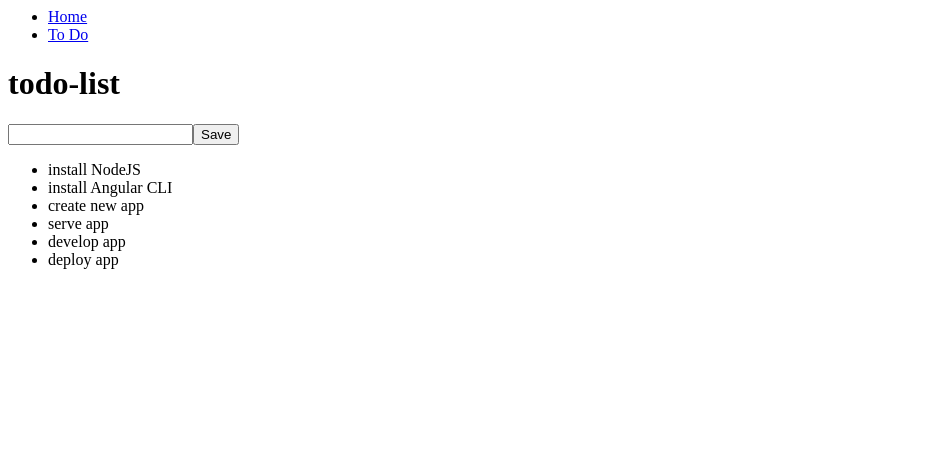
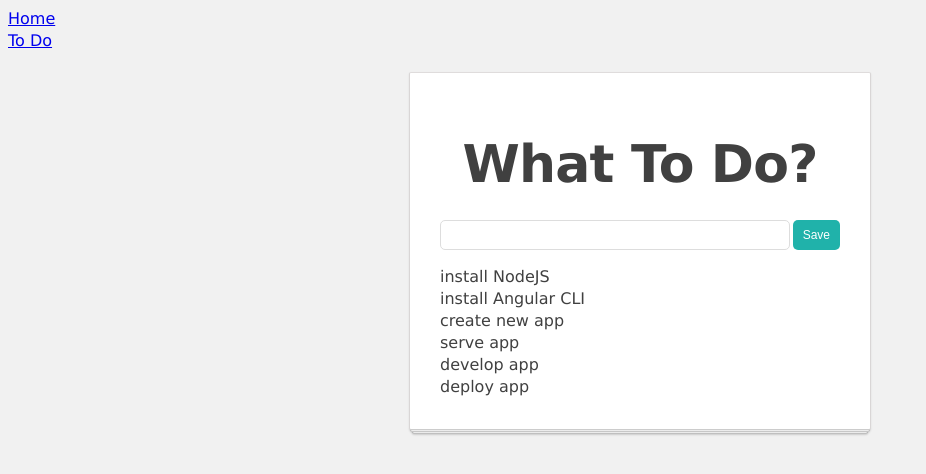
Before and after one commit to mtrijsel/ng-simple-todo, an Angular app: page /todo in a window 1280 px wide. Shown: the top 474 px of the page, without its empty margins (0-926 px from the left). Built offline with nearby package versions, Linux system fonts and the light colour scheme.

Commit message:
7 files modified

```diff
--- a/src/app/todo/todo-input.component.css
+++ b/src/app/todo/todo-input.component.css
@@ -0,0 +1,15 @@
+.todo-input {
+  padding: 4px 10px 4px;
+  font-size: 16px;
+  font-family: "Lucida Grande", Verdana, sans-serif;
+  line-height: 20px;
+  border: solid 1px #dddddd;
+  border-radius: 5px;
+  flex-grow: 1;
+}
+
+:host(:not([hidden])) {
+  display: flex;
+  justify-content: space-between;
+  flex-grow: 1;
+}
--- a/src/app/todo/todo-input.component.html
+++ b/src/app/todo/todo-input.component.html
@@ -1,6 +1,8 @@
 <input
+  class="todo-input"
   #inputElementRef
+  [value]="title"
   (keyup.enter)="changeTitle(inputElementRef.value)"
 />
 
-<button (click)="changeTitle(inputElementRef.value)">Save</button>
+<button class="btn" (click)="changeTitle(inputElementRef.value)">Save</button>
--- a/src/app/todo/todo-input.component.ts
+++ b/src/app/todo/todo-input.component.ts
@@ -7,6 +7,7 @@ import { Component, EventEmitter, OnInit, Output } from "@angular/core";
 })
 export class TodoInputComponent implements OnInit {
   @Output() submit: EventEmitter<string> = new EventEmitter();
+  title: string = "";
 
   constructor() {}
 
@@ -14,5 +15,6 @@ export class TodoInputComponent implements OnInit {
 
   changeTitle(title: string): void {
     this.submit.emit(title);
+    this.title = "";
   }
 }
--- a/src/app/todo/todo.component.css
+++ b/src/app/todo/todo.component.css
@@ -0,0 +1,39 @@
+.todo-app {
+  position: relative;
+  width: 400px;
+  padding: 30px 30px 15px;
+  background: white;
+  border: 1px solid;
+  border-color: #dfdcdc #d9d6d6 #ccc;
+  border-radius: 2px;
+  -webkit-box-shadow: 0 1px 2px rgba(0, 0, 0, 0.1);
+  box-shadow: 0 1px 2px rgba(0, 0, 0, 0.1);
+  margin: 20px auto;
+}
+
+.todo-app::before, .todo-app::after {
+  content: '';
+  position: absolute;
+  z-index: -1;
+  height: 4px;
+  background: white;
+  border: 1px solid #ccc;
+  border-radius: 2px;
+}
+
+.todo-app::after {
+  bottom: -3px;
+  left: 0;
+  right: 0;
+  -webkit-box-shadow: 0 1px 2px rgba(0, 0, 0, 0.1);
+  box-shadow: 0 1px 2px rgba(0, 0, 0, 0.1);
+}
+
+.todo-app::before {
+  bottom: -5px;
+  left: 2px;
+  right: 2px;
+  border-color: #c4c4c4;
+  -webkit-box-shadow: 0 1px 2px rgba(0, 0, 0, 0.15);
+  box-shadow: 0 1px 2px rgba(0, 0, 0, 0.15);
+}
--- a/src/app/todo/todo.component.html
+++ b/src/app/todo/todo.component.html
@@ -1,4 +1,5 @@
-<h1>{{title}}</h1>
+<div class="todo-app">
+  <h1 class="app-title">{{title}}</h1>
 
   <app-todo-input (submit)="addTodoItem($event)"></app-todo-input>
 
@@ -7,3 +8,4 @@
       <app-todo-item [item]="todoItem"></app-todo-item>
     </li>
   </ul>
+</div>
--- a/src/app/todo/todo.component.ts
+++ b/src/app/todo/todo.component.ts
@@ -7,7 +7,7 @@ import { TodoItem } from "./todo-item";
   styleUrls: ["./todo.component.css"]
 })
 export class TodoComponent implements OnInit {
-  title = "todo-list";
+  title = "What To Do?";
   todoList: TodoItem[] = [
     { title: "install NodeJS" },
     { title: "install Angular CLI" },
--- a/src/styles.css
+++ b/src/styles.css
@@ -1 +1,61 @@
 /* Add application styles & imports to this file! */
+html,
+body,
+div,
+span,
+h1,
+p,
+ul,
+li {
+  padding: 0;
+  border: 0;
+  font: inherit;
+  vertical-align: baseline;
+}
+
+body {
+  background: #f1f1f1;
+  font-size: 16px;
+  line-height: 22px;
+  color: #404040;
+  font-family: "Lucida Grande", Verdana, sans-serif;
+}
+
+ol,
+ul {
+  list-style: none;
+}
+
+.btn {
+  background: lightseagreen;
+  color: #fff;
+  padding: 3px 10px;
+  margin: 0 0 0 3px;
+  border: none;
+  border-radius: 5px;
+  font-size: 12px;
+  line-height: 24px;
+  cursor: pointer;
+  vertical-align: bottom;
+}
+
+.btn:hover {
+  background: lightslategrey;
+}
+
+.btn-red {
+  background: red;
+}
+
+.btn-red:hover {
+  background: darkred;
+}
+
+.app-title {
+  font-size: 52px;
+  line-height: 52px;
+  margin-bottom: 30px;
+  font-weight: bold;
+  text-align: center;
+  letter-spacing: -0.8px;
+}
```
Lines whose indentation alone changed are shown as unchanged.
